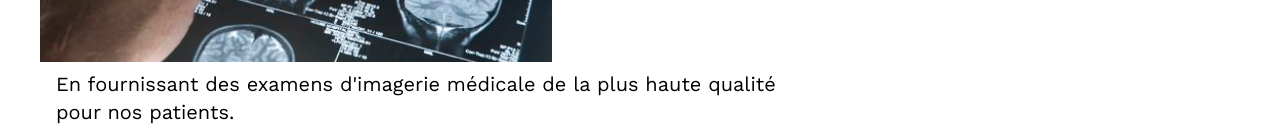
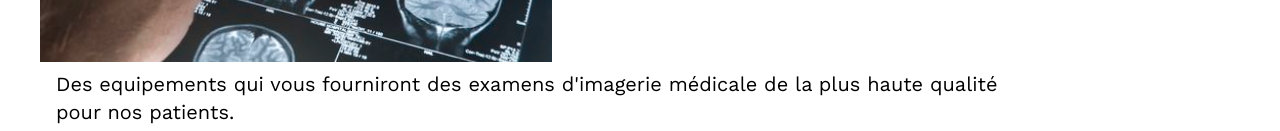
Before and after one commit to HonoTSHIBANGU/appClinic, a React (Vite) app: page /apropos in a window 1280 px wide. Shown: the part 695-826 px from the top of the page. Built offline with nearby package versions, Linux system fonts and the light colour scheme.

Commit message:
contenu page about2

```diff
--- a/src/menuDeNavigation/Accueil/About.jsx
+++ b/src/menuDeNavigation/Accueil/About.jsx
@@ -19,7 +19,8 @@ function About() {
       </p>
       <img className="h-80 w-[40%]  mx-10  object-cover" src={examen} alt="" />
       <p className="my-2 mx-14 text-xl">
-        En fournissant des examens d'imagerie médicale de la plus haute qualité
+        Des equipements qui vous fourniront des examens d'imagerie médicale de
+        la plus haute qualité
         <br />
         pour nos patients.
       </p>
```
